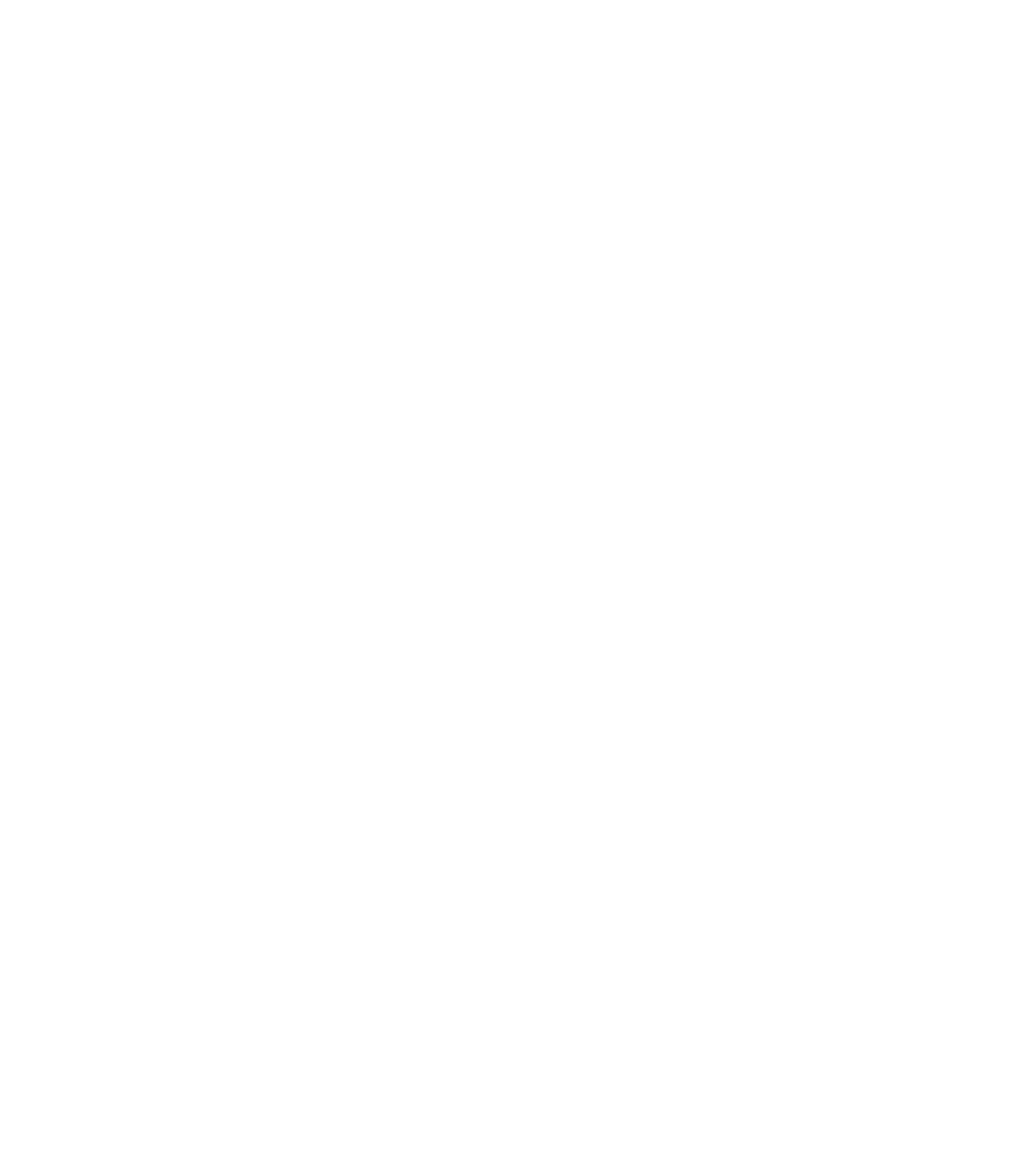
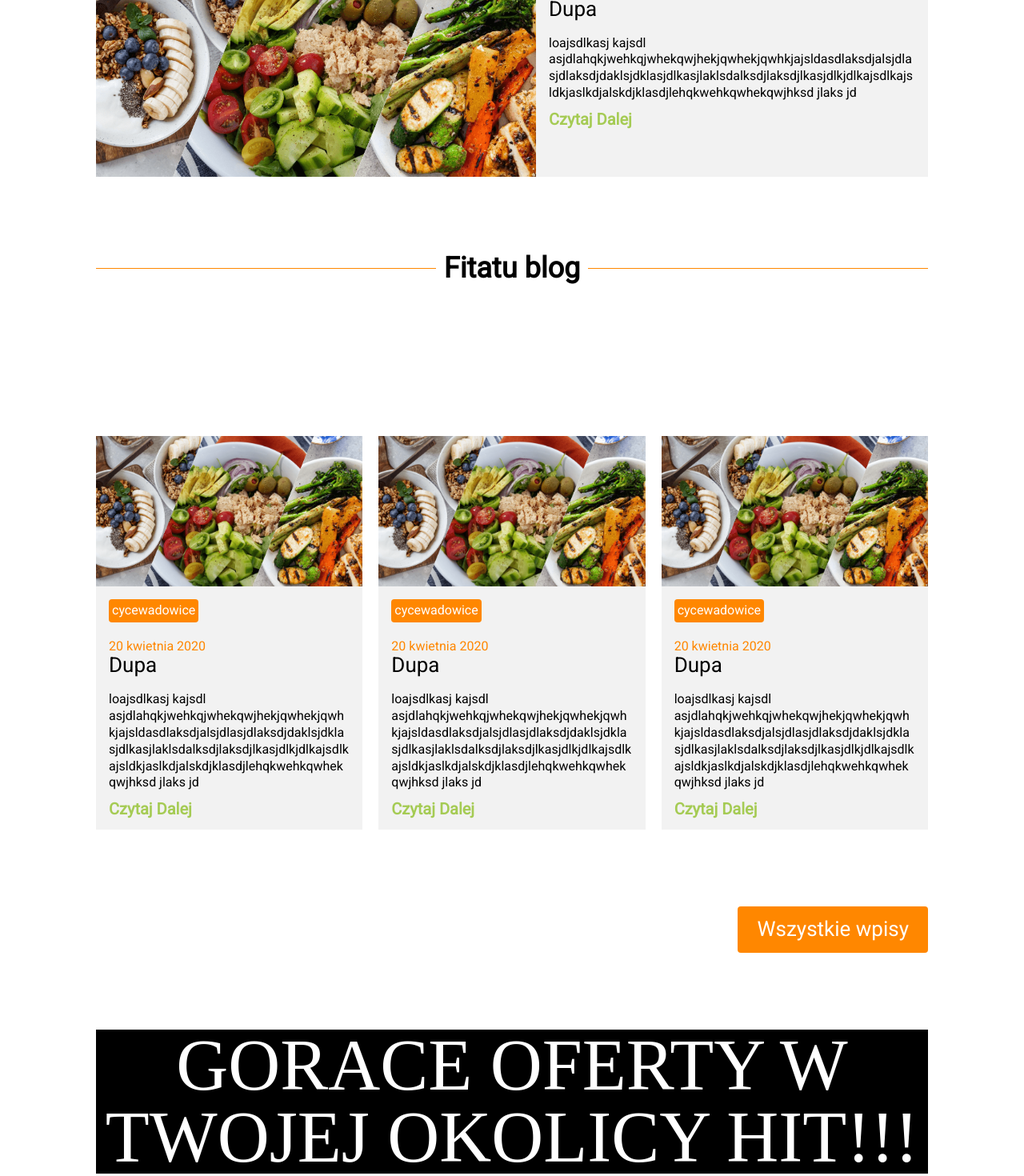
Before and after one commit to inzynieria-oprogramownia/inzynierka-oprogramownia, a React (Vite) app: page /blog in a window 1280 px wide. Shown: the part 400-1870 px from the top of the page at 80% size. Before the commit the page ends 800 px from the top, so only its background shows below. Built offline with nearby package versions, Linux system fonts and the light colour scheme; a web font is replaced by a local one.

Commit message:
post items, blog page

```diff
--- a/src/App.jsx
+++ b/src/App.jsx
@@ -2,6 +2,7 @@
 import { BrowserRouter, Routes, Route } from 'react-router-dom'
 import WelcomePage from './components/pages/WelcomePage'
 import LoginPage from './components/pages/LoginPage'
+import BlogPage from './components/pages/BlogPage'
 
 const App = () => (
   <div className="App">
@@ -9,7 +10,7 @@
       <Routes>
         <Route index element={<WelcomePage />} />
         <Route path="premium" element={null} />
-        <Route path="blog" element={null} />
+        <Route path="blog" element={<BlogPage />} />
         <Route path="login" element={<LoginPage />} />
       </Routes>
     </BrowserRouter>
--- /dev/null
+++ b/src/components/pages/BlogPage.jsx
@@ -0,0 +1,45 @@
+/* eslint-disable no-useless-escape */
+import React from 'react'
+import Page from '../parts/Page'
+import Heading from '../parts/Heading'
+import PostItem from '../parts/PostItem'
+import Button from '../parts/Button'
+import '../../styles/blogPage.css'
+
+const PostItemMockData = {
+  title: 'Dupa',
+  description:
+    'loajsdlkasj kajsdl asjdlahqkjwehkqjwhekqwjhekjqwhekjqwhkjajsldasdlaksdjalsjdlasjdlaksdjdaklsjdklasjdlkasjlaklsdalksdjlaksdjlkasjdlkjdlkajsdlkajsldkjaslkdjalskdjklasdjlehqkwehkqwhekqwjhksd jlaks jd',
+  genre: ['cyce', 'wadowice'],
+  // eslint-disable-next-line prettier/prettier
+  img: 'src\\assets\\welcomePage\\main.png',
+  date: '20 kwietnia 2020',
+}
+const BlogPage = () => (
+  <Page>
+    <section className="blog">
+      <section className="dayli">
+        <Heading className="dayli--heading" type="primary">
+          <h2>Wpis dnia</h2>
+        </Heading>
+        <PostItem horizontal data={PostItemMockData} />
+      </section>
+      <section className="fitatuBlog">
+        <Heading className="fitatuBlog--heading" type="secondary">
+          <h3>Fitatu blog </h3>
+        </Heading>
+        <div className="fitatuBlog--wrapper">
+          <PostItem data={PostItemMockData} />
+          <PostItem data={PostItemMockData} />
+          <PostItem data={PostItemMockData} />
+        </div>
+        <Button className="fitatuBlog--button">
+          <p>Wszystkie wpisy</p>
+        </Button>
+      </section>
+      <div className="add">GORACE OFERTY W TWOJEJ OKOLICY HIT!!!</div>
+    </section>
+  </Page>
+)
+
+export default BlogPage
--- a/src/components/pages/LoginPage.jsx
+++ b/src/components/pages/LoginPage.jsx
@@ -13,7 +13,7 @@
         <h2 className="login--heading">Logowanie</h2>
         <form action="login" className="login--form">
           <Input label="Username" id="username" />
-          <Input label="Password" id="password" />
+          <Input label="Password" type="password" id="password" />
           <Button type="submit">
             <p>Zaloguj</p>
           </Button>
--- /dev/null
+++ b/src/components/parts/Heading.jsx
@@ -0,0 +1,20 @@
+/* eslint-disable react/jsx-props-no-spreading */
+import React from 'react'
+import '../../styles/heading.css'
+
+const Heading = ({ children, className, type, ...props }) => {
+  const color = type ? `line ${type}` : 'line'
+  const headingClass = className
+    ? `heading--wrapper ${className}`
+    : 'heading--wrapper'
+
+  return (
+    <div className={headingClass} {...props}>
+      <div className={color} />
+      <div className="heading--text">{children}</div>
+      <div className={color} />
+    </div>
+  )
+}
+
+export default Heading
--- /dev/null
+++ b/src/components/parts/PostItem.jsx
@@ -0,0 +1,25 @@
+/* eslint-disable operator-linebreak */
+import React from 'react'
+import Button from './Button'
+import '../../styles/postItem.css'
+
+const PostItem = ({ data, horizontal }) => {
+  const { title, genre, date, description, img } = data
+  const imgClassName = horizontal ? 'post--img small' : 'post--img'
+  const wrapperClassName = horizontal ? 'post--wrapper large' : 'post--wrapper'
+  const postClassName = horizontal ? 'post horizontal' : 'post'
+  return (
+    <article className={postClassName}>
+      <img src={img} className={imgClassName} alt={title} />
+      <div className={wrapperClassName}>
+        <p className="post--genre">{genre}</p>
+        <p className="post--date">{date}</p>
+        <h4 className="post--title">{title}</h4>
+        <p className="post--description">{description}</p>
+        <Button className="post--button">Czytaj Dalej</Button>
+      </div>
+    </article>
+  )
+}
+
+export default PostItem
--- /dev/null
+++ b/src/styles/blogPage.css
@@ -0,0 +1,45 @@
+.blog {
+  padding: 20px 120px;
+  display: flex;
+  justify-content: center;
+  align-items: center;
+  flex-direction: column;
+}
+.dayli--heading,
+.fitatuBlog--heading {
+  margin: 6em 0;
+}
+.dayli,
+.fitatuBlog {
+  display: flex;
+  align-items: center;
+  justify-content: center;
+  flex-direction: column;
+  width: 100%;
+}
+.fitatuBlog--wrapper {
+  margin: 6em 0;
+  display: grid;
+  grid-template-columns: repeat(auto-fit, minmax(300px, 1fr));
+  grid-gap: 20px;
+}
+.fitatuBlog--button {
+  background-color: var(--secondaryColor);
+  border-radius: 4px;
+  padding: 12px 24px;
+  align-self: flex-end;
+}
+.fitatuBlog--button:hover {
+  color: var(--primaryWhiteColor);
+}
+.add {
+  margin: 6rem 0;
+  text-align: center;
+  background-color: black;
+  display: flex;
+  justify-content: center;
+  align-items: center;
+  font-size: 90px;
+  color: white;
+  width: 100%;
+}
--- /dev/null
+++ b/src/styles/heading.css
@@ -0,0 +1,31 @@
+* .heading--wrapper {
+  width: 100%;
+  display: flex;
+  align-items: center;
+  justify-content: center;
+}
+
+.line {
+  background-color: red;
+  height: 1px;
+  flex-grow: 1;
+  flex-shrink: 0;
+  box-sizing: border-box; /* Add this property */
+}
+
+.heading--text {
+  white-space: nowrap;
+  margin: 0 10px;
+  font-weight: bold;
+  font-size: var(--xlFontSize);
+  font-family: var(--primaryFont);
+  text-align: center;
+}
+
+.secondary {
+  background-color: var(--secondaryColor);
+}
+
+.primary {
+  background-color: var(--primaryColor);
+}
--- /dev/null
+++ b/src/styles/postItem.css
@@ -0,0 +1,73 @@
+.post {
+  width: 100%;
+  overflow: hidden;
+  font-family: var(--primaryFont);
+  display: flex;
+  flex-direction: column;
+  justify-content: center;
+  background-color: var(--primaryGreyColor);
+}
+.post--img {
+  aspect-ratio: 16/9;
+  height: auto;
+  object-fit: cover;
+}
+.post--wrapper {
+  padding: 1em;
+  overflow: hidden;
+  font-size: var(--nFontSize);
+}
+.post--genre {
+  display: inline-block;
+  background-color: var(--secondaryColor);
+  padding: 4px;
+  border-radius: 4px;
+  color: var(--primaryWhiteColor);
+  align-self: flex-start;
+  margin-bottom: 20px;
+}
+.post--date {
+  color: var(--secondaryColor);
+}
+.post--title {
+  font-size: var(--lFontSize);
+  margin-bottom: 20px;
+  font-weight: lighter;
+}
+.post--description {
+  word-wrap: break-word;
+  overflow: hidden;
+  text-overflow: ellipsis;
+}
+.post--button {
+  margin-top: 12px;
+  font-size: var(--mFontSize);
+  background-color: transparent;
+  color: var(--primaryColor);
+  font-weight: lighter;
+  font-weight: bold;
+  padding: 0;
+}
+.post--button:hover {
+  color: var(--secondaryColor);
+  background-color: transparent;
+}
+.horizontal {
+  flex-direction: row;
+  justify-content: unset;
+}
+.large {
+  max-width: 100%;
+  width: 100%;
+}
+.small {
+  max-width: 550px;
+}
+@media only screen and (max-width: 1050px) {
+  .horizontal {
+    flex-direction: column;
+  }
+  .small {
+    max-width: unset;
+  }
+}
--- a/src/styles/theme-variables.css
+++ b/src/styles/theme-variables.css
@@ -5,6 +5,7 @@
   --fullBlackColor: black;
   --customBlackColor: #2a2b2e;
   --primaryColor: #a5cb54;
+  --secondaryColor: #ff8700;
   --primaryGreyColor: #f2f2f2;
   --primaryWhiteColor: #ffffff;
   --logoColor: #1e1e1e;
@@ -15,7 +16,9 @@
 
   --primaryBorderRadius: 10px;
   --headingFontSize: 50px;
+  --nFontSize:16px;
   --mFontSize: 20px;
   --lFontSize: 26px;
+  --xlFontSize: 36px;
   --primaryShadow: drop-shadow(3px 4px 9px rgba(0, 0, 0, 0.25));
 }
```
Also changed, not shown: .eslintrc.json, 1 other file (tests, documents, lock files or other folders).
